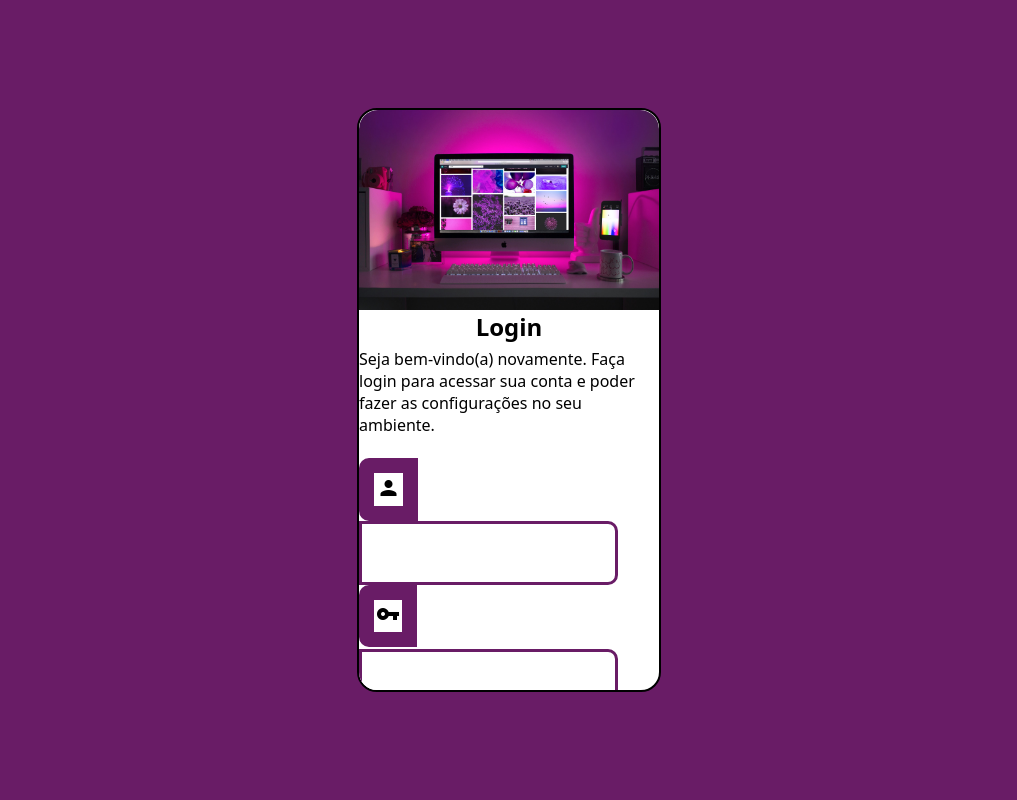
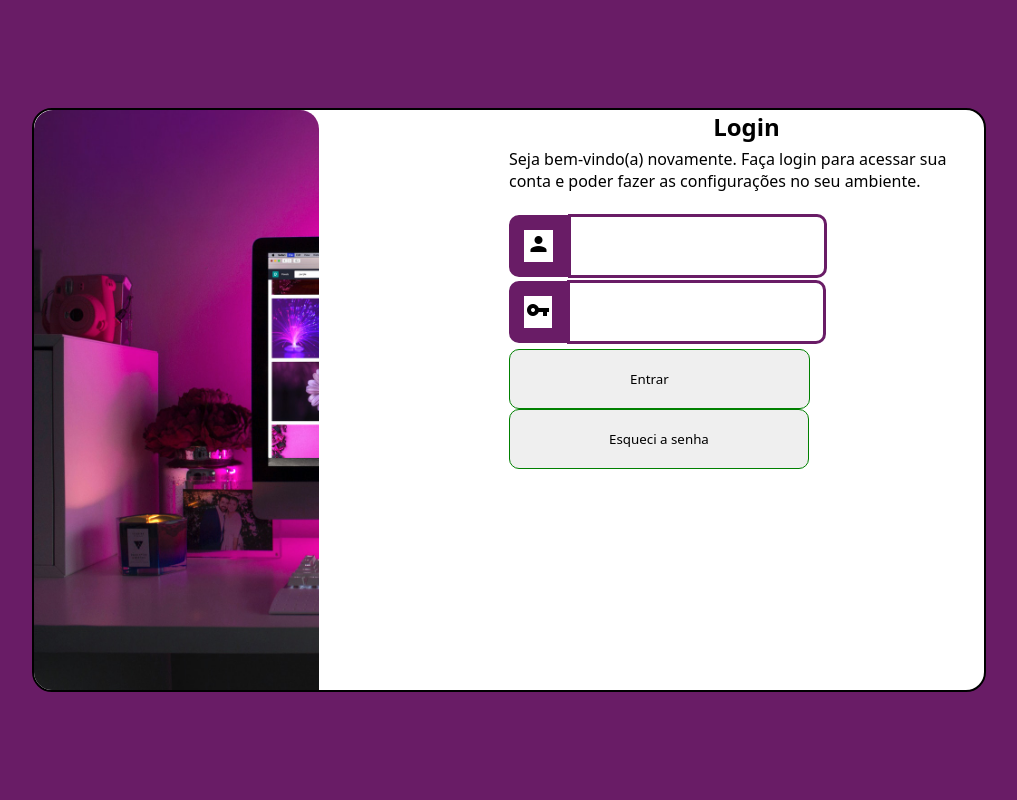
Before and after one commit to yuriestefano/projeto-login, a plain HTML site: page index.html in a window 1280 px wide. Shown: the whole page, without its empty margins (131-1148 px from the left). Drawn offline with Linux system fonts and the light colour scheme.

Commit message:
atualizado

```diff
--- a/estilos/media-queries.css
+++ b/estilos/media-queries.css
@@ -26,16 +26,19 @@ section#login> div#formulario{
 }
 
 }
-@media screen and(min-width: 992px){
+@media screen and (min-width:992px){
+    section{
+        background-color: blue;
+    }
     section#login{
         width: 950px;
     }
     section#login > div#imagem{
         float: left;
-        width: 50%;
+        width: 30%;
         height: 100%;
     }
-    section#login>div#formulario{
+    section#login > div#formulario{
 
         float: right;
         width: 50%;
--- a/estilos/style.css
+++ b/estilos/style.css
@@ -16,7 +16,7 @@ body, html{
     display: block;
     background-image: url(../imagens/back-pc.jpg);
     background-size: cover;
-    background-position: left bottom;
+    background-position: left center;
     height: 200px;
 
     border-radius:  19px 19px 0px 0px;
```
